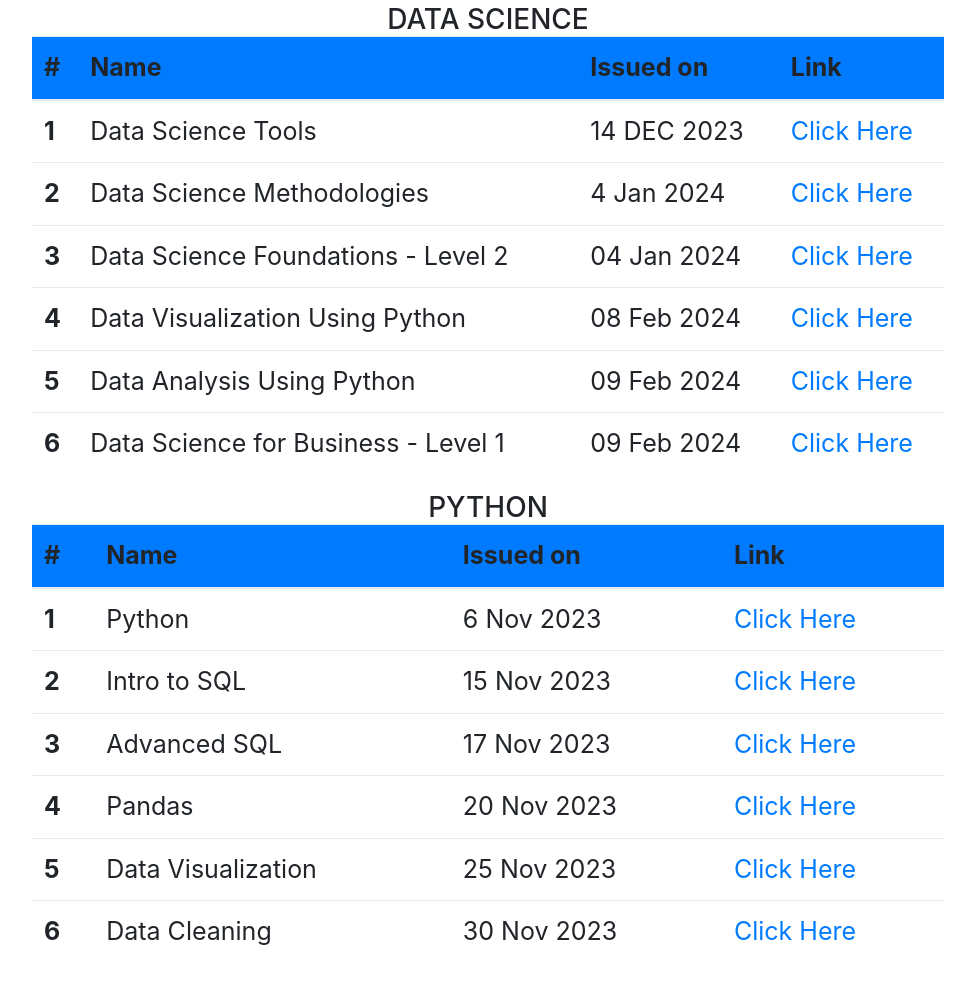
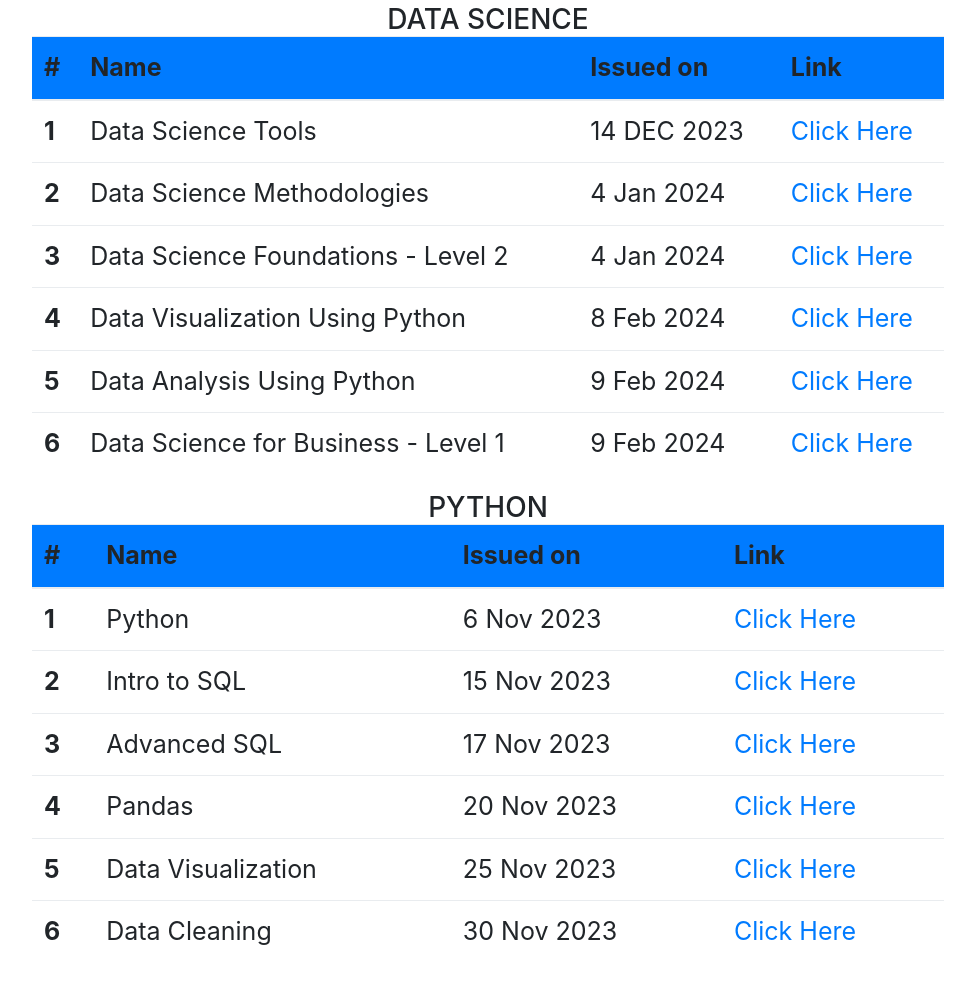
Before and after one commit to Ataetano/Ataetano.github.io, a website with bundled scripts: page index.html in a window 1280 px wide. Shown: the part 3948-4931 px from the top of the page, without its empty margins (288-1263 px from the left). Built offline with nearby package versions, Linux system fonts and the light colour scheme; a web font is replaced by a local one.

Commit message:
fix date

```diff
--- a/index.html
+++ b/index.html
@@ -280,25 +280,25 @@
               <tr>
                 <th scope="row">3</th>
                 <td>Data Science Foundations - Level 2</td>
-                <td>04 Jan 2024</td>
+                <td>4 Jan 2024</td>
                 <td><a href="img/33.png" target="_blank">Click Here</a></td>
               </tr>
               <tr>
                 <th scope="row">4</th>
                 <td>Data Visualization Using Python</td>
-                <td>08 Feb 2024</td>
+                <td>8 Feb 2024</td>
                 <td><a href="img/44.png" target="_blank">Click Here</a></td>
               </tr>
               <tr>
                 <th scope="row">5</th>
                 <td>Data Analysis Using Python</td>
-                <td>09 Feb 2024</td>
+                <td>9 Feb 2024</td>
                 <td><a href="img/55.png" target="_blank">Click Here</a></td>
               </tr>
               <tr>
                 <th scope="row">6</th>
                 <td>Data Science for Business - Level 1</td>
-                <td>09 Feb 2024</td>
+                <td>9 Feb 2024</td>
                 <td><a href="img/66.png" target="_blank">Click Here</a></td>
               </tr>
             </tbody>
```
